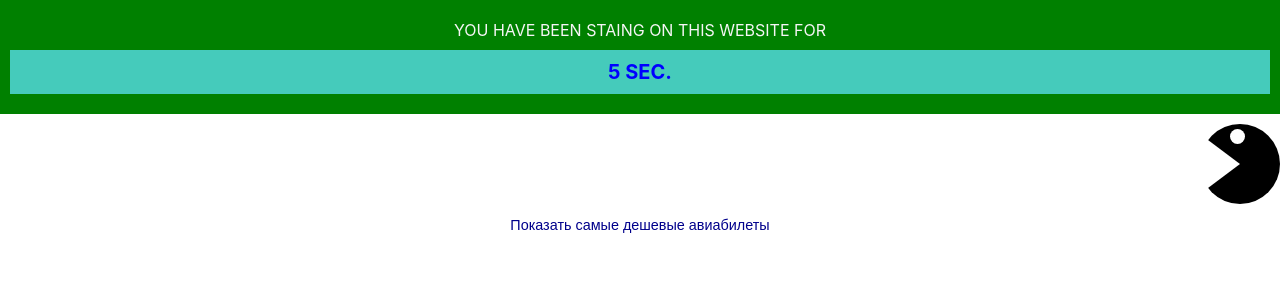
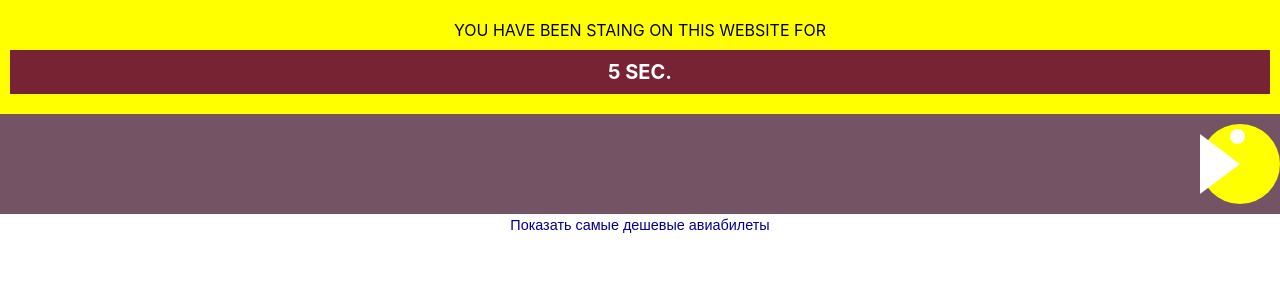
Before and after one commit to react-city/my_first_react_app, a React (Create React App) app: page / in a window 1280 px wide. Shown: the top 300 px of the page. Built offline with nearby package versions, Linux system fonts and the light colour scheme.

Commit message:
кое какие изменения

```diff
--- a/src/components/Counter/Counter.css
+++ b/src/components/Counter/Counter.css
@@ -1,8 +1,8 @@
 .counter {
     font-size: 20px;
-    background-color: #45cbbb;
+    background-color: #782333;
     padding: 10px;
     margin-top: 10px;
-    color: blue;
+    color:#fff;
     font-weight: bold;
 }
--- a/src/components/Header/Header.css
+++ b/src/components/Header/Header.css
@@ -1,6 +1,6 @@
 .header {
-    background-color: green;
+    background-color: yellow;
     padding: 20px 10px;
-    color: whitesmoke;
+    color: #000;
     text-transform: uppercase;
 }
--- a/src/components/Pacman/Pacman.css
+++ b/src/components/Pacman/Pacman.css
@@ -1,13 +1,14 @@
 .pacman {
     height: 100px;
     position: relative;
+    background: #745365
 }
 
 .pacman__figure {
     position: absolute;
     top: 10px;
     left: 0;
-    background-color: black;
+    background-color: yellow;
     width: 80px;
     height: 80px;
     border-radius: 50%;
```
Also changed, not shown: 1 other file (tests, documents, lock files or other folders).
